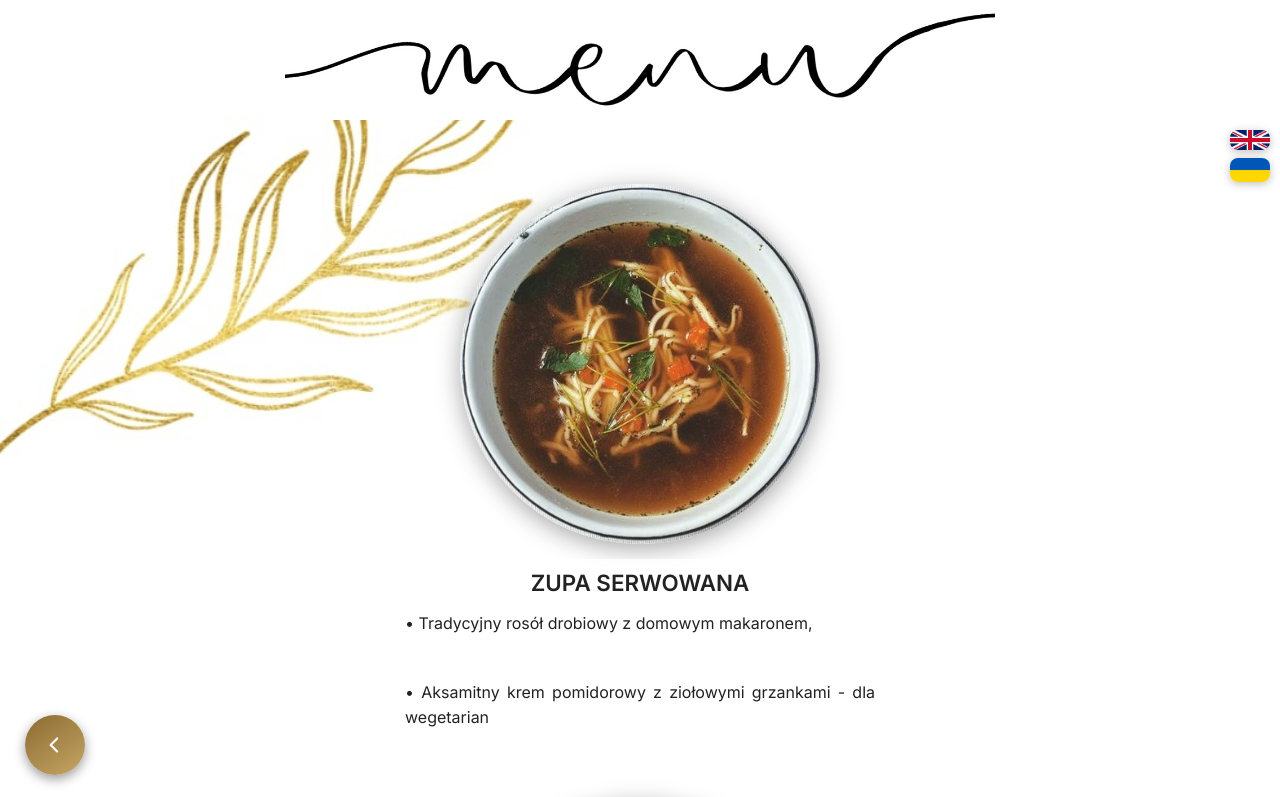
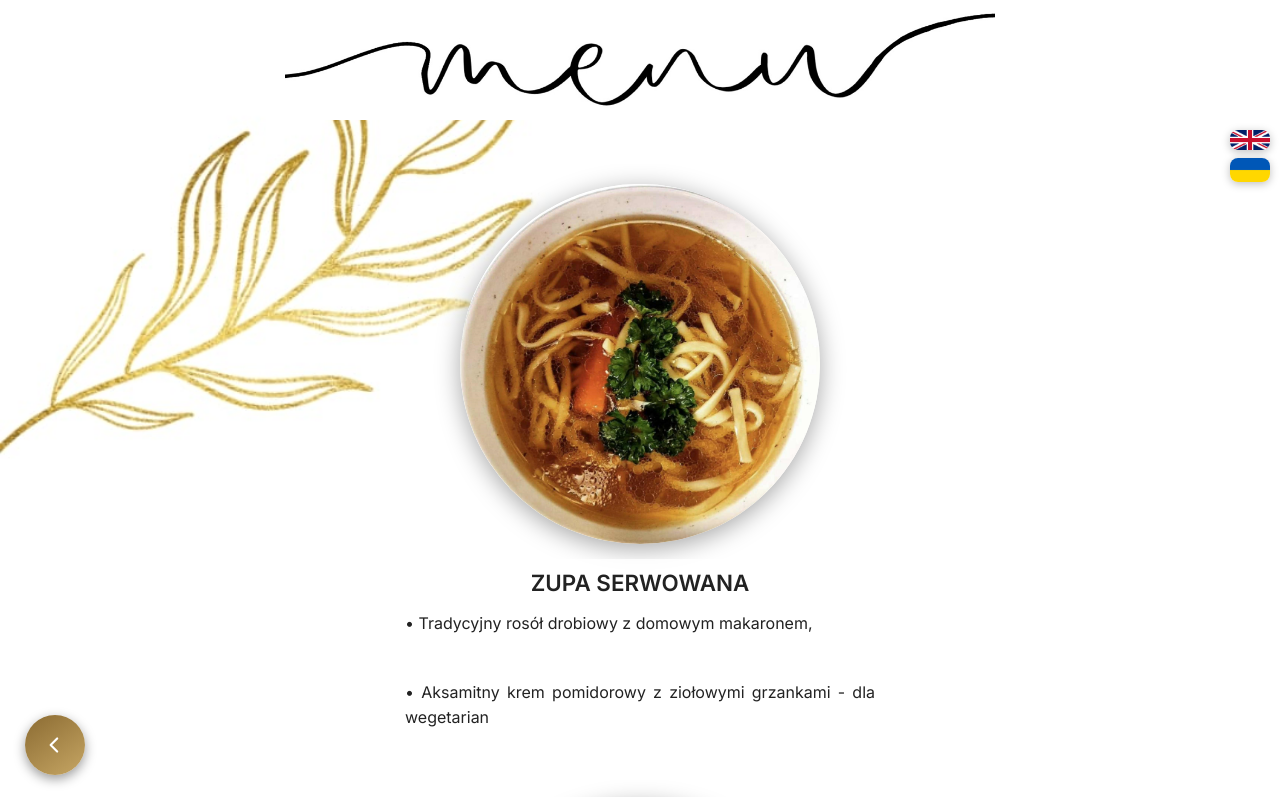
Before and after one commit to polmeteklek2025/menu, a plain HTML site: page index.html in a window 1280 px wide. Shown: the top 797 px of the page. Drawn offline with nearby package versions, Linux system fonts and the light colour scheme.

Commit message:
Update index.html

```diff
--- a/index.html
+++ b/index.html
@@ -242,7 +242,7 @@
 
   <!-- Zupy -->
   <div class="menu-item">
-    <img src="zupazpinterest.jpg" alt="Zupa serwowana">
+    <img src="zupazigbeztla.jpg" alt="Zupa serwowana">
     <div class="menu-text"><h2>ZUPA SERWOWANA</h2><p>Tradycyjny rosół drobiowy z domowym makaronem,</p></div>
     <div class="menu-text"><p>Aksamitny krem pomidorowy z ziołowymi grzankami - dla wegetarian</p></div>
   </div>
```
